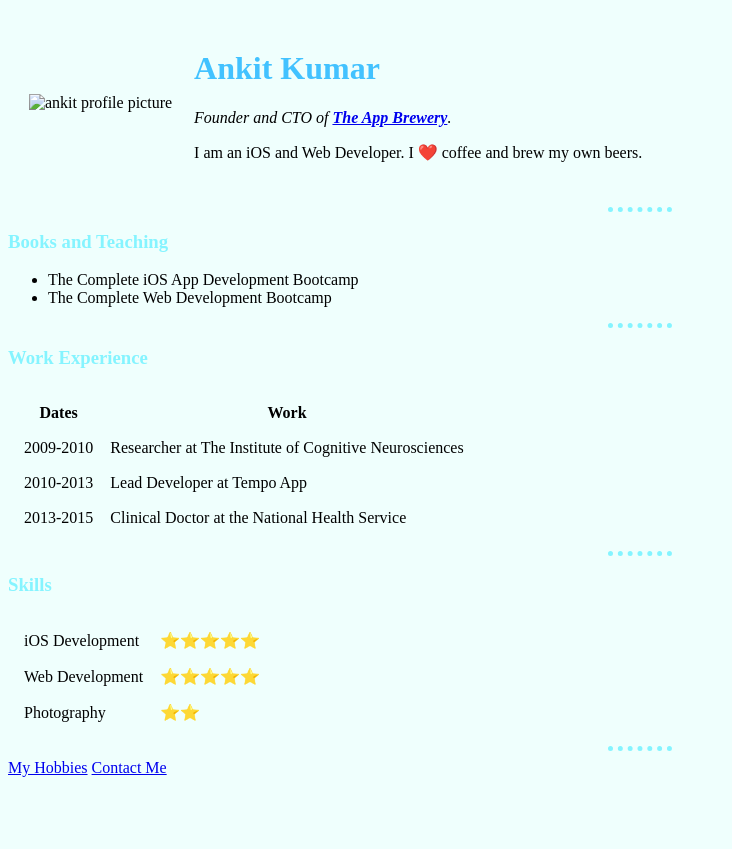
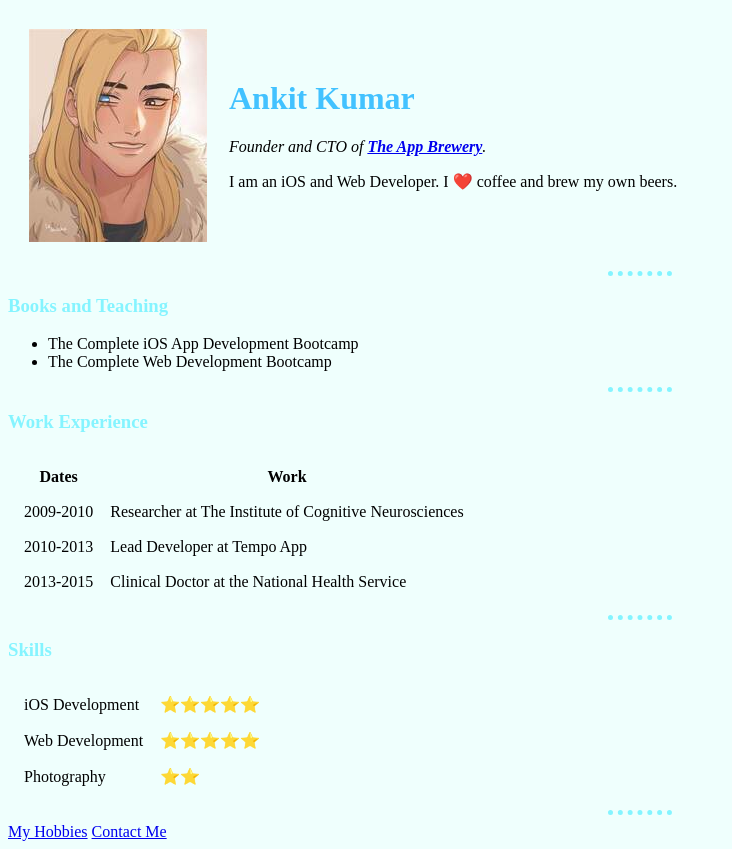
Before and after one commit to hanumann0ankit/new.cv1, a plain HTML site: page index.html in a window 1280 px wide. Shown: the whole page, without its empty margins (0-732 px from the left). Before the commit the page ends 800 px from the top, so only its background shows below. Drawn offline with Linux system fonts and the light colour scheme; files that its build step writes are made by us from their sources.

Commit message:
Update index.html

```diff
--- a/index.html
+++ b/index.html
@@ -1,4 +1,4 @@
-<!DOCTYPE html>
+
 <html>
 
 <head>
@@ -11,7 +11,7 @@
   <script src="scripts/main.js"></script>
   <table cellspacing="20">
     <tr>
-      <td><img src="images/sovaa.jpg" alt="ankit profile picture"></td>
+      <td><img src="sovaa.jpg" alt="ankit profile picture"></td>
       <td>
         <h1>Ankit Kumar</h1>
         <p><em>Founder and CTO of <strong><a href="https://www.appbrewery.co/">The App Brewery</a></strong>.</em></p>
```
